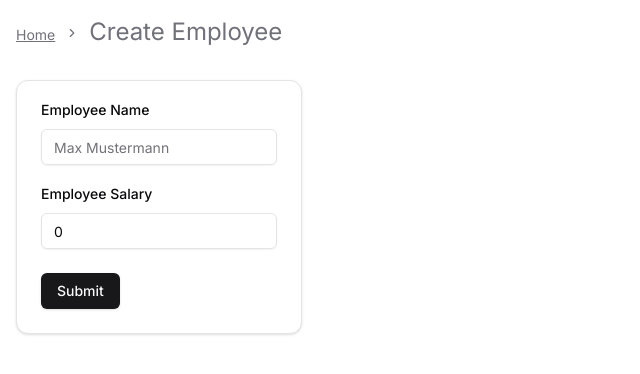
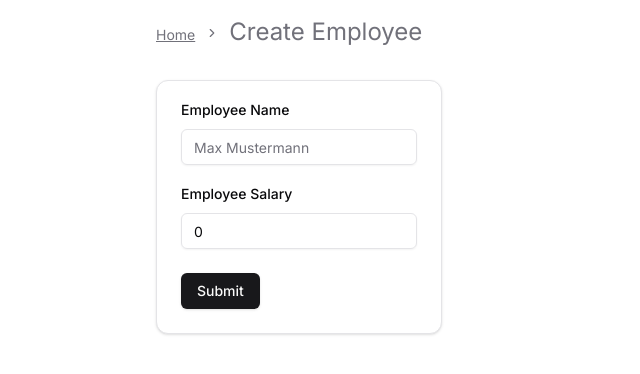
Before and after one commit to carcutter/FrontendChallenge, a Next.js app: page /employee/create in a window 1280 px wide. Shown: the top 374 px of the page, without its empty margins (0-640 px from the left). Built offline with nearby package versions, Linux system fonts and the light colour scheme.

Commit message:
style: 🎨 Improve widescreen layout

```diff
--- a/basic-server.js
+++ b/basic-server.js
@@ -1,5 +1,5 @@
 // This is a basic server that can be used to test the frontend
-// I did not want to use libraries like express or fastify because I wanted to  run it standalone (no dependencies required)
+// I did not want to use libraries like express or fastify because I wanted to run it standalone (no dependencies required)
 
 const http = require("http");
 
--- a/src/app/globals.css
+++ b/src/app/globals.css
@@ -49,7 +49,10 @@
   * {
     @apply border-border;
   }
+  html {
+    @apply flex justify-center;
+  }
   body {
-    @apply bg-background text-foreground;
+    @apply relative w-full max-w-[1000px] bg-background text-foreground flex flex-col items-center;
   }
 }
--- a/src/app/layout.tsx
+++ b/src/app/layout.tsx
@@ -19,13 +19,13 @@ export default function RootLayout({
     <html lang="en">
       <QueryClientProvider client={queryClient}>
         <body className={inter.className}>
-          <header>
+          <header className="w-full">
             <Navigation />
           </header>
-          <main className="flex h-screen flex-col items-start justify-start p-4">
+          <main className="w-full flex h-screen flex-col items-start justify-start p-4">
             {children}
           </main>
-          <Toaster richColors />
+          <Toaster richColors position="bottom-left" />
         </body>
       </QueryClientProvider>
     </html>
--- a/src/app/page.tsx
+++ b/src/app/page.tsx
@@ -61,7 +61,7 @@ export default function Home() {
               <TableCell>
                 {EmployeeFormatter.formatSalary(employee.employee_salary)}
               </TableCell>
-              <TableCell className="flex gap-2">
+              <TableCell className="flex gap-2 justify-end">
                 <Link
                   className={cn(buttonVariants({ variant: "outline" }))}
                   href={`/employee/${employee.id}/edit`}
```
